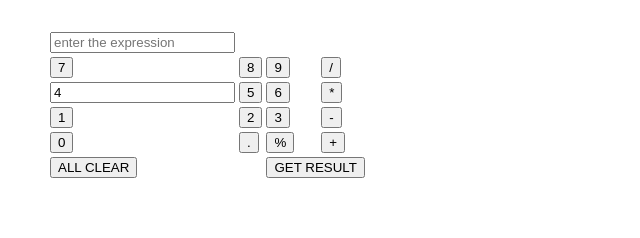
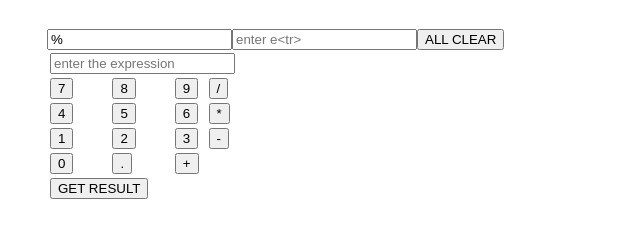
Before and after one commit to ranjithrajendran/simple-calculator, a plain HTML site: page index.html in a window 1280 px wide. Shown: the whole page, without its empty margins (0-640 px from the left). Drawn offline with Linux system fonts and the light colour scheme.

Commit message:
Update index.html

```diff
--- a/index.html
+++ b/index.html
@@ -33,7 +33,6 @@
 						</tr>
 						<tr>
 							<td>
-<input type="text" name="exp" placeholder="enter e
 								<input type="button" value='4' onclick="calc.exp.value += '4'">
 							</td>
 							<td>
@@ -65,14 +64,14 @@
 							<td>
 								<input type="button" value='.' onclick="calc.exp.value += '.'">
 							</td>
-							<td>
+						<input type="text" name="exp" placeholder="enter e	<td>
 								<input type="button" value='%' onclick="calc.exp.value += '%'">
 							</td>
 							<td>
 								<input type="button" value='+' onclick="calc.exp.value += '+'">
 							</td>
 						</tr>
-						<tr>
+						<input type="text" name="exp" placeholder="enter e<tr>
 							<td colspan='2'>
 								<input type="button" value="ALL CLEAR" onclick="calc.exp.value = ''">
 							</td>
```
